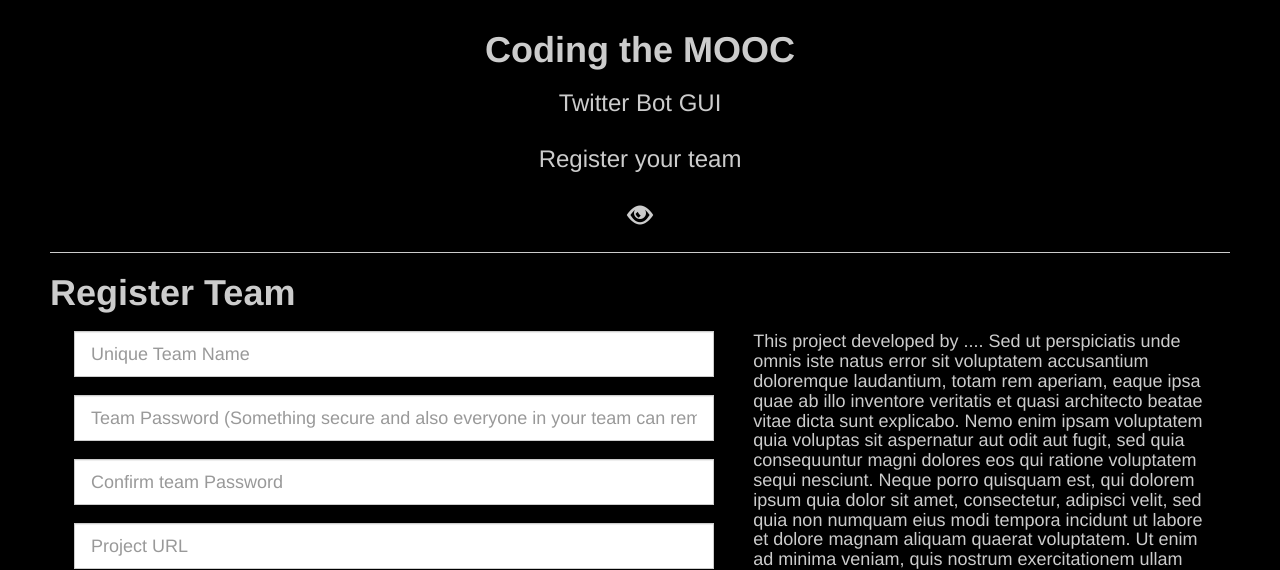
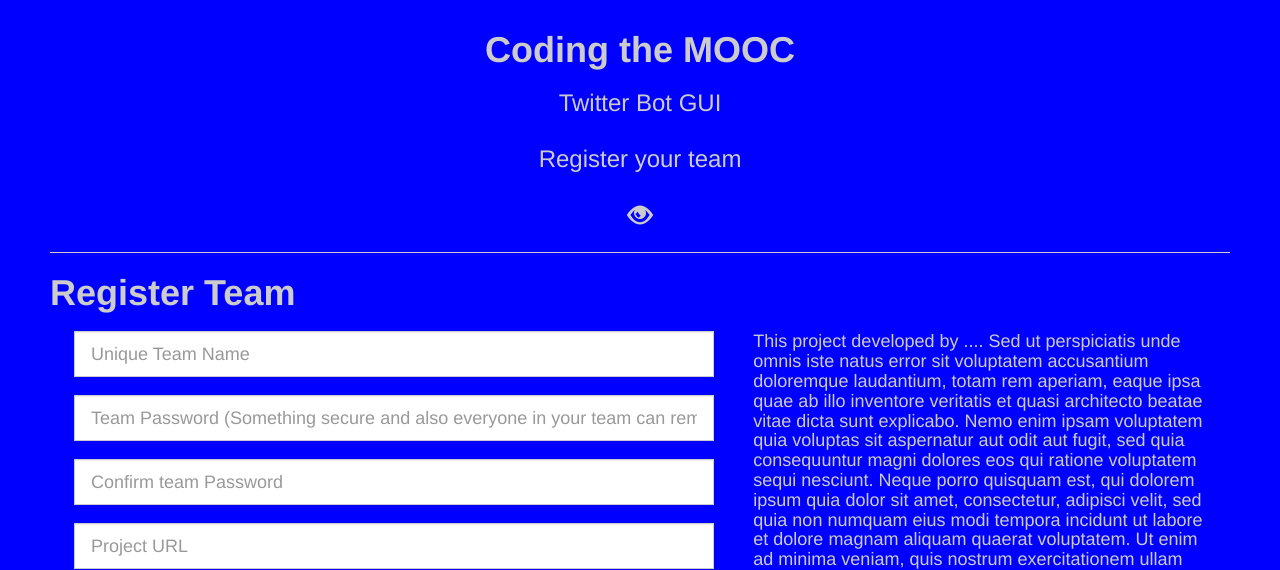
Before and after one commit to Mehrpouya/MOOC, a PHP site: page /register.php in a window 1280 px wide. Shown: the top 570 px of the page. Run offline with PHP 8.4, Linux system fonts and the light colour scheme; some libraries are stand-ins or nearby versions.

Commit message:
updating git with final version, it's quite a lot, because I lost track of commiting.

```diff
--- a/register.php
+++ b/register.php
@@ -25,7 +25,7 @@
                 padding-bottom: 10px;
                 padding-left:   50px;
                 padding-right:  50px;
-                background-color: #000;
+                background-color: #00f;
             }
         </style>
     </head>
```
